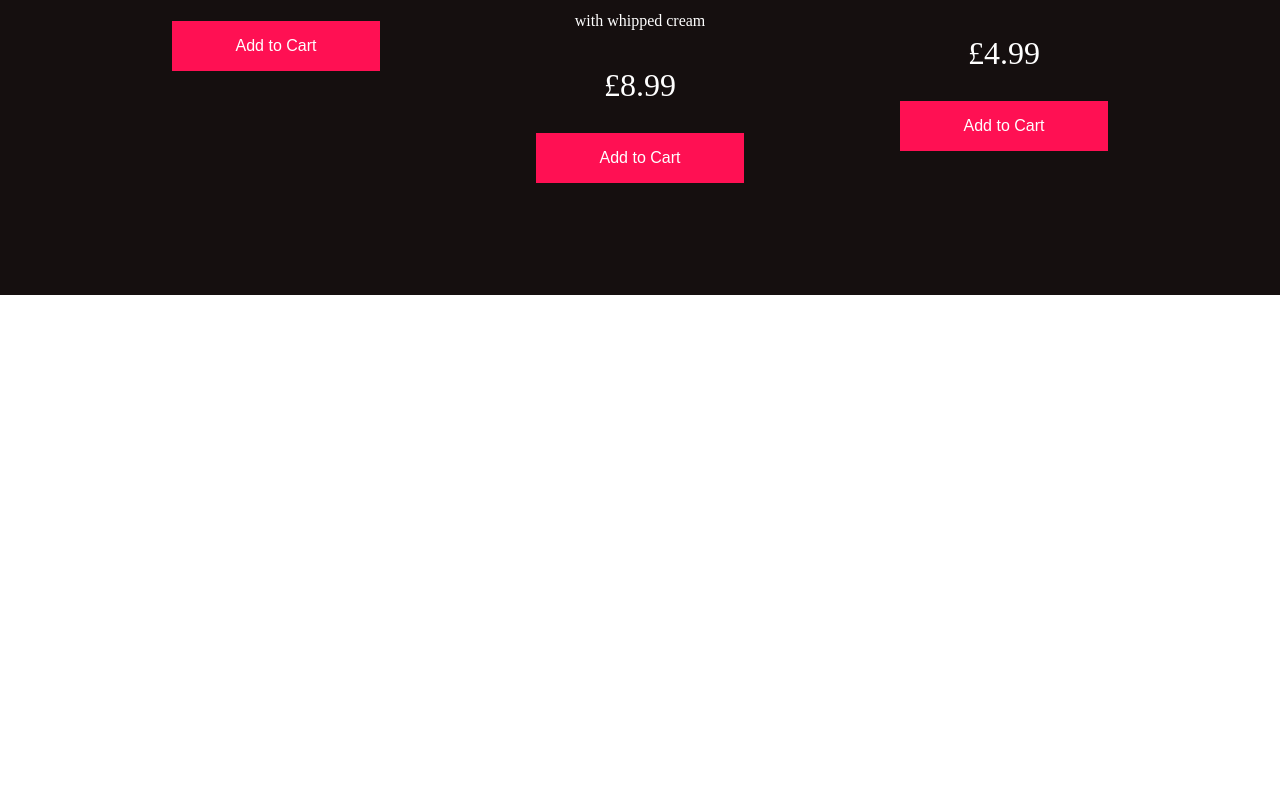
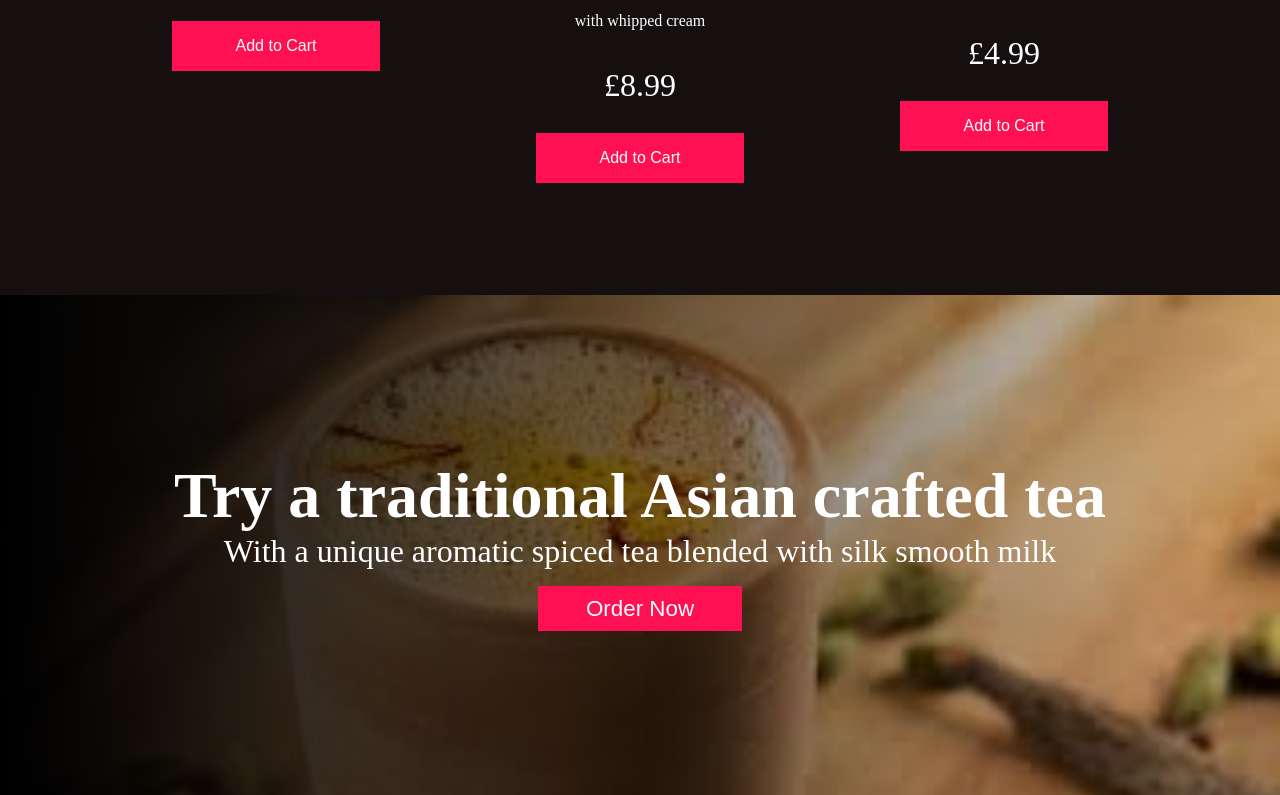
Before and after one commit to shafali03/React-website-desserts, a React (Create React App) app: page / in a window 1280 px wide. Shown: the part 1559-2354 px from the top of the page. Before the commit the page ends 1854 px from the top, so only its background shows below. Built offline with nearby package versions, Linux system fonts and the light colour scheme.

Commit message:
Added a feature component with image and button

```diff
--- a/src/App.js
+++ b/src/App.js
@@ -4,6 +4,7 @@ import { GlobalStyle } from './globalStyle'
 import Hero from './components/Hero/Hero'
 import Products from './components/Products/Products'
 import { productData } from './components/Products/data'
+import Feature from './components/Feature/Feature'
 
 const App = () => {
   return (
@@ -11,6 +12,7 @@ const App = () => {
       <GlobalStyle />
       <Hero />
       <Products heading='Choose your desserts' data={productData} />
+      <Feature />
     </Router>
   )
 }
--- /dev/null
+++ b/src/components/Feature/Feature.js
@@ -0,0 +1,15 @@
+import React from 'react'
+import { FeatureContainer, FeatureButton } from './FeatureElements'
+
+const Feature = () => {
+  return (
+    <FeatureContainer>
+      <h1>Try a traditional Asian crafted tea</h1>
+      <p>With a unique aromatic spiced tea blended with silk smooth milk</p>
+      <FeatureButton>Order Now</FeatureButton>
+    </FeatureContainer>
+
+  )
+}
+
+export default Feature
--- /dev/null
+++ b/src/components/Feature/FeatureElements.js
@@ -0,0 +1,43 @@
+import styled from 'styled-components'
+import FeaturePic from '../../images/karak-chai.jpeg'
+
+export const FeatureContainer = styled.div`
+background: linear-gradient(to right, rgba(0,0,0.7), rgba(0,0,0,0.1)),
+  url(${FeaturePic});
+  height: 100vh;
+  max-height: 500px;
+  background-position: center;
+  background-size: cover;
+  display: flex;
+  flex-direction: column;
+  justify-content: center;
+  align-items: center;
+  color: #fff;
+  text-align: center;
+  padding: 0 1rem;
+
+  h1 {
+    font-size: clamp(3rem, 5vw, 5rem)
+  }
+
+  p {
+    margin-bottom: 1rem;
+    font-size: clamp(1rem, 3vw, 2rem)
+  }
+`
+
+export const FeatureButton = styled.button`
+  font-size: 1.4rem;
+  padding: 0.6rem 3rem;
+  border: none;
+  background: #FF1053;
+  color: #fff;
+  transition: 0.2s ease-out;
+
+  &:hover {
+    color: #000;
+    background: #FF99b6;
+    transition: 0.2s ease-out;
+    cursor: pointer;
+  }
+`
```
Also changed, not shown: src/images/karak-chai.jpeg (added).
